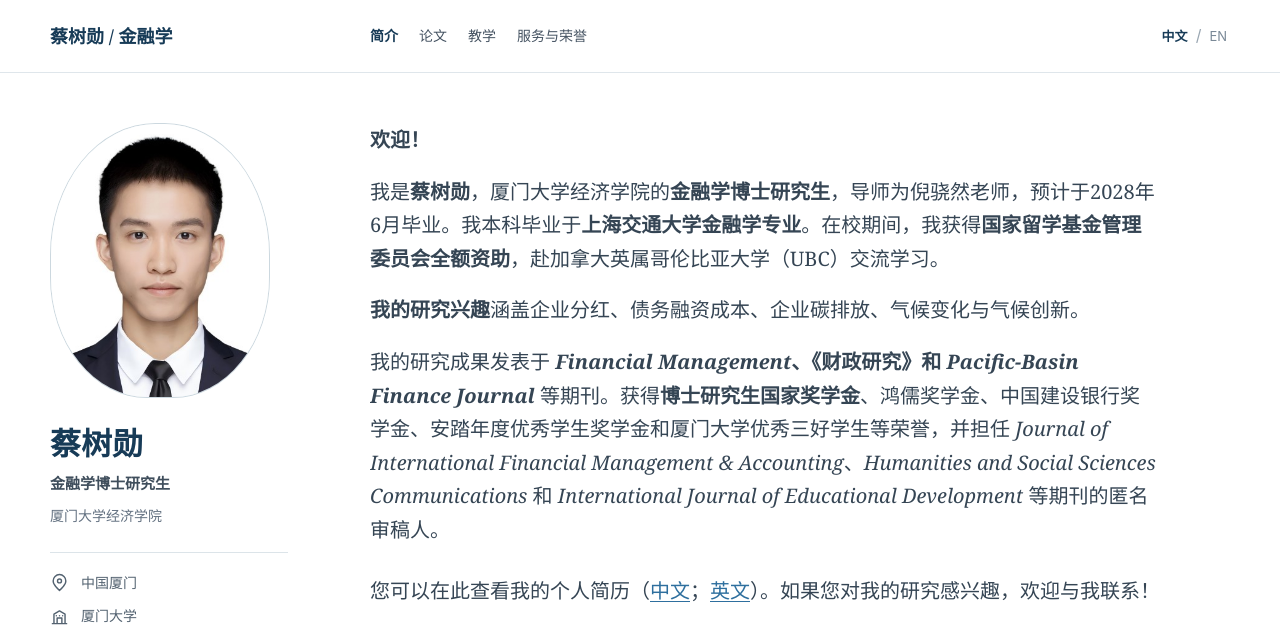
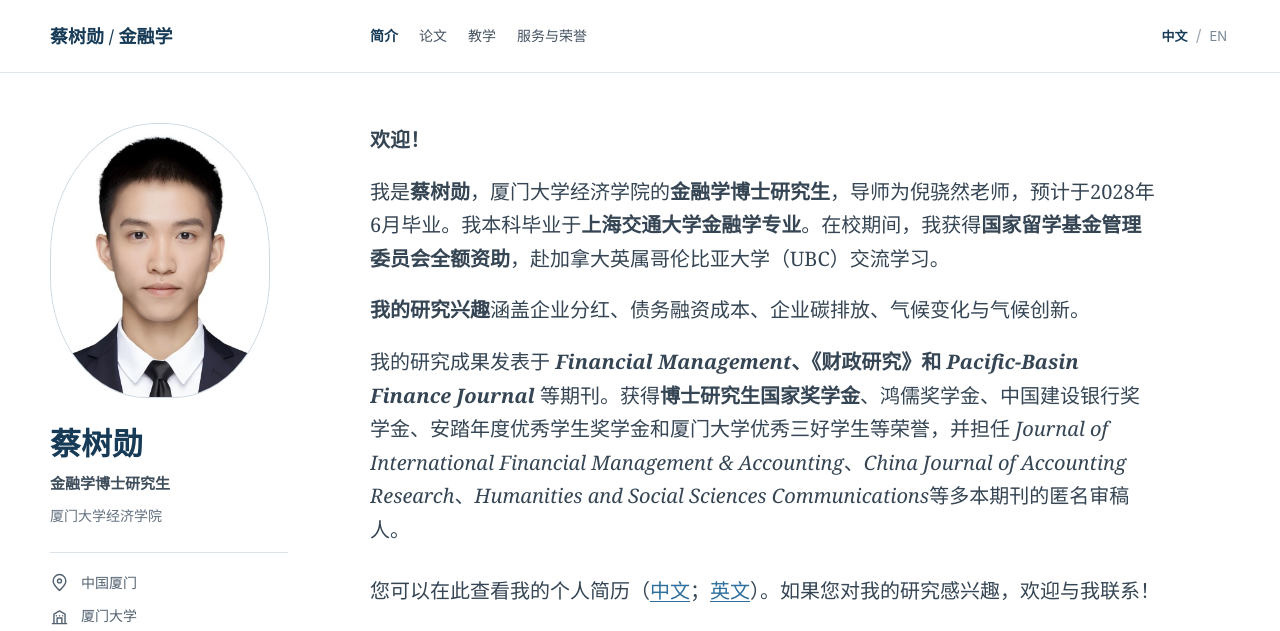
Before and after one commit to ShuxunCai/ShuxunCai.github.io, a plain HTML site: page index.html in a window 1280 px wide. Shown: the top 631 px of the page. Drawn offline with Linux system fonts and the light colour scheme.

Commit message:
Update reviewer journals in About

```diff
--- a/index.html
+++ b/index.html
@@ -20,7 +20,7 @@
             <p class="welcome-line"><strong>欢迎！</strong></p>
             <p>我是<strong>蔡树勋</strong>，厦门大学经济学院的<strong>金融学博士研究生</strong>，导师为倪骁然老师，预计于2028年6月毕业。我本科毕业于<strong>上海交通大学金融学专业</strong>。在校期间，我获得<strong>国家留学基金管理委员会全额资助</strong>，赴加拿大英属哥伦比亚大学（UBC）交流学习。</p>
             <p><strong>我的研究兴趣</strong>涵盖企业分红、债务融资成本、企业碳排放、气候变化与气候创新。</p>
-            <p>我的研究成果发表于 <strong><em>Financial Management</em>、《财政研究》和 <em>Pacific-Basin Finance Journal</em></strong> 等期刊。获得<strong>博士研究生国家奖学金</strong>、鸿儒奖学金、中国建设银行奖学金、安踏年度优秀学生奖学金和厦门大学优秀三好学生等荣誉，并担任 <em>Journal of International Financial Management &amp; Accounting</em>、<em>Humanities and Social Sciences Communications</em> 和 <em>International Journal of Educational Development</em> 等期刊的匿名审稿人。</p>
+            <p>我的研究成果发表于 <strong><em>Financial Management</em>、《财政研究》和 <em>Pacific-Basin Finance Journal</em></strong> 等期刊。获得<strong>博士研究生国家奖学金</strong>、鸿儒奖学金、中国建设银行奖学金、安踏年度优秀学生奖学金和厦门大学优秀三好学生等荣誉，并担任 <em>Journal of International Financial Management &amp; Accounting</em>、<em>China Journal of Accounting Research</em>、<em>Humanities and Social Sciences Communications</em>等多本期刊的匿名审稿人。</p>
             <p class="about-contact">您可以在此查看我的个人简历（<a href="files/CV_Chinese.pdf" target="_blank" rel="noreferrer">中文</a>；<a href="files/CV_English.pdf" target="_blank" rel="noreferrer">英文</a>）。如果您对我的研究感兴趣，欢迎与我联系！</p>
             <p class="contact-line">邮箱：<a href="mailto:caishuxun@stu.xmu.edu.cn">caishuxun@stu.xmu.edu.cn</a></p>
           </div>
@@ -28,7 +28,7 @@
             <p class="welcome-line"><strong>Welcome!</strong></p>
             <p>I am <strong>Shuxun Cai</strong>, <strong>a Ph.D. candidate in Finance</strong> at the School of Economics, <strong>Xiamen University of China</strong>, under the supervision of Professor Xiaoran Ni, and expect to graduate in June 2028. I earned my Bachelor’s degree in Finance from <strong>Shanghai Jiao Tong University</strong>. During my undergraduate studies, I received full funding from the China Scholarship Council (CSC) to study as an exchange student at the University of British Columbia (UBC) in Canada.</p>
             <p><strong>My research interests</strong> encompass corporate payouts, the cost of debt financing, corporate carbon emissions, climate change, and climate innovation.</p>
-            <p>My research has been published in journals such as <strong><em>Financial Management</em>, <em>Public Finance Research</em> (财政研究), and <em>Pacific-Basin Finance Journal</em></strong>. My honors include the <strong>National Scholarship for Doctoral Students</strong>, the Hongru Scholarship, the China Construction Bank Scholarship, the Anta Annual Outstanding Student Scholarship, and the Xiamen University Outstanding Merit Student Award, among others. My academic service includes anonymous peer review for journals such as <em>Journal of International Financial Management &amp; Accounting</em>, <em>Humanities and Social Sciences Communications</em>, and <em>International Journal of Educational Development</em>.</p>
+            <p>My research has been published in journals such as <strong><em>Financial Management</em>, <em>Public Finance Research</em> (财政研究), and <em>Pacific-Basin Finance Journal</em></strong>. My honors include the <strong>National Scholarship for Doctoral Students</strong>, the Hongru Scholarship, the China Construction Bank Scholarship, the Anta Annual Outstanding Student Scholarship, and the Xiamen University Outstanding Merit Student Award, among others. My academic service includes anonymous peer review for journals such as <em>Journal of International Financial Management &amp; Accounting</em>, <em>China Journal of Accounting Research</em>, and <em>Humanities and Social Sciences Communications</em>.</p>
             <p class="about-contact">You can find my CV (<a href="files/CV_Chinese.pdf" target="_blank" rel="noreferrer">Chinese</a>; <a href="files/CV_English.pdf" target="_blank" rel="noreferrer">English</a>) here. Feel free to contact me if you are interested in my research!</p>
             <p class="contact-line">Email: <a href="mailto:caishuxun@stu.xmu.edu.cn">caishuxun@stu.xmu.edu.cn</a></p>
           </div>
```
